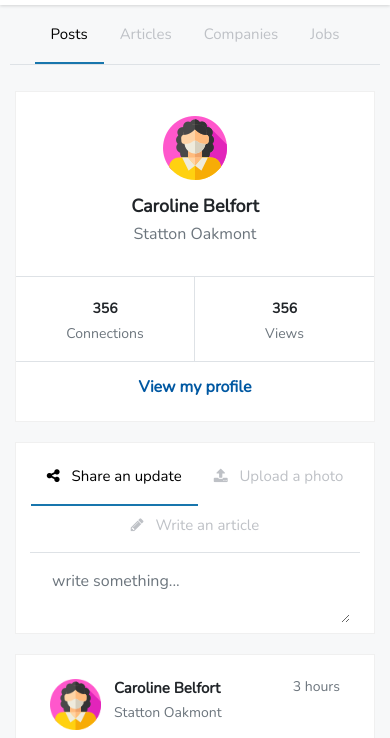
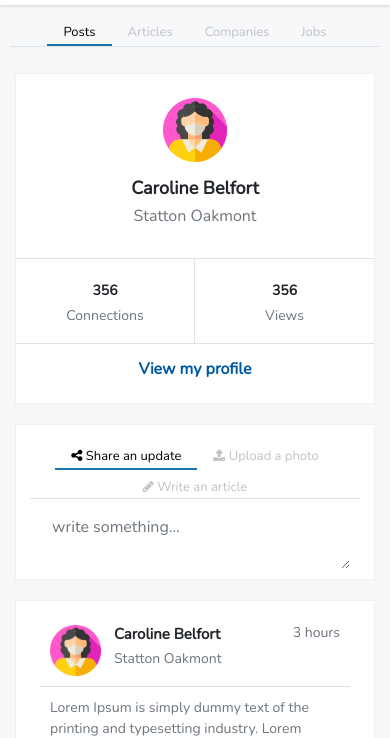
Before and after one commit to Ruchitha2018/binary-numbers-task, a plain HTML site: page index.html in a window 390 px wide. Shown: the part 91-829 px from the top of the page. Drawn offline with nearby package versions, Linux system fonts and the light colour scheme.

Commit message:
Responsive Tabs

```diff
--- a/css/main.css
+++ b/css/main.css
@@ -77,8 +77,8 @@ nav {
 /*TABS*/
 .tabs .nav-link {
   color: #bec1c6;
-  padding-bottom: 16px;
-  font-size: 15px;
+  padding-bottom: 1px;
+  font-size: 13px;
 }
 .tabs .active {
   color: black;
--- a/index.html
+++ b/index.html
@@ -96,15 +96,15 @@
                     <ul class="nav justify-content-center tabs" id="myTab" role="tablist">
                       <li class="nav-item">
                         <a class="nav-link active" id="home-tab" data-toggle="tab" href="#tab1" role="tab" aria-controls="tab1" aria-selected="true">
-                          <i class = "fa fa-share-alt pr-2"></i> Share an update</a>
+                          <i class = "fa fa-share-alt"></i> Share an update</a>
                         </li>
                         <li class="nav-item">
                           <a class="nav-link" id="profile-tab" data-toggle="tab" href="#tab2" role="tab" aria-controls="tab2" aria-selected="false">
-                            <i class = "fa fa-upload pr-2"></i> Upload a photo</a>
+                            <i class = "fa fa-upload"></i> Upload a photo</a>
                           </li>
                           <li class="nav-item">
                             <a class="nav-link" id="contact-tab" data-toggle="tab" href="#tab3" role="tab" aria-controls="tab3" aria-selected="false">
-                              <i class = "fa fa-pencil pr-2"></i> Write an article</a>
+                              <i class = "fa fa-pencil"></i> Write an article</a>
                             </li>
                           </ul>
 
```
